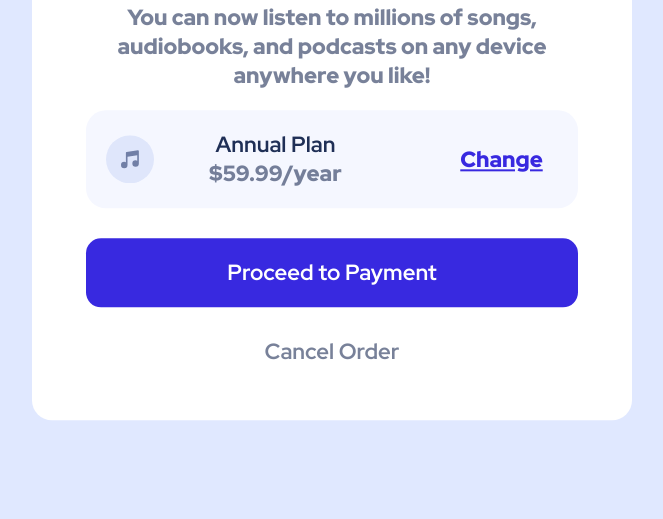
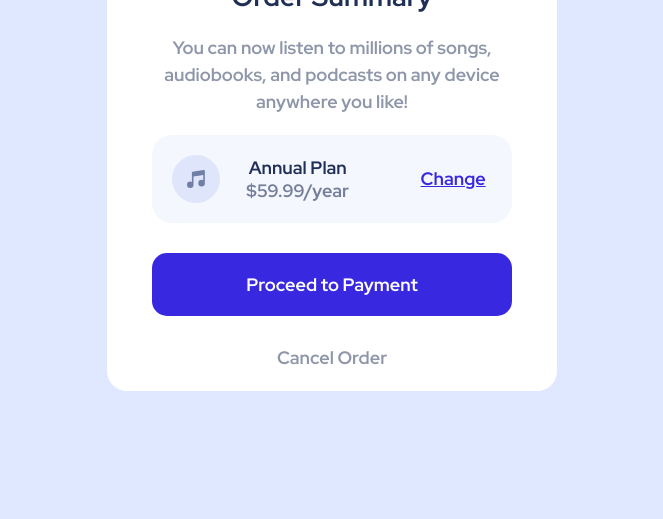
Before and after one commit to justcallmezino/Order-summary-component, a plain HTML site: page index.html in a window 1280 px wide. Shown: the part 397-916 px from the top of the page, without its empty margins (308-971 px from the left). Before the commit the page ends 818 px from the top, so only its background shows below. Drawn offline with Linux system fonts and the light colour scheme.

Commit message:
Update style.css

```diff
--- a/style.css
+++ b/style.css
@@ -1,6 +1,7 @@
 :root{
   --Pale-blue: hsl(225, 100%, 94%);
   --Bright-blue: hsl(245, 75%, 52%);
+  --White: #fff;
   --Very-pale-blue: hsl(225, 100%, 98%);
   --Desaturated-blue: hsl(224, 23%, 55%);
   --Dark-blue: hsl(223, 47%, 23%);
@@ -12,33 +13,39 @@
   padding: 0;
 }
 
+*, *::before *::after{
+  box-sizing: inherit;
+}
+
 body{
   font-family: "Red Hat Display", sans-serif;
   font-weight: 900;
   font-size: 16px;
   min-height: 100vh;
-  background-image: url(images/pattern-background-mobile.svg);
+  background: url(images/pattern-background-mobile.svg) var(--Pale-blue);
   background-repeat: no-repeat;
   background-size: contain;
-  background-color: var(--Pale-blue);
   padding: 10%;
-  position: relative;
+  display: flex;
+  justify-content: center;
+  align-items: center;
 }
 
 #card{
-  position: absolute;
-  top: 50%;
-  left: 50%;
-  transform: translate(-50%, -50%);
-  background-color: #fff;
+  width: 425px;
+  background-color: var(--White);
   border-radius: 20px;
   overflow: hidden;
   align-items: center;
   justify-content: center;
 }
 
+.top-card img{
+  width: 100%;
+}
+
 .bottom-card{
-  padding: 9%;
+  padding: 10%;
   color: var(--Dark-blue);
   text-align: center;
 }
@@ -46,9 +53,11 @@ body{
 .title{
   margin-bottom: 20px;
 }
+
 .subtitle{
+  line-height: 1.5em;
   margin-bottom: 20px;
-  opacity: 0.6;
+  opacity: 0.5;
 }
 
 .grid{
@@ -67,75 +76,76 @@ body{
 }
 
 .grid a{
+  grid-column: 7/9;
   color: var(--Bright-blue);
-  grid-column: 7/9;
+}
+
+.grid a:hover{
+  color: var(--Desaturated-blue);
 }
 
 .price{
+  font-family: 700;
   opacity: 0.6;
-}
-
-a.proceed-btn, a.cancel-btn{
-  font-weight: 700;
-  text-decoration: none;
 }
 
 a.proceed-btn{
   display: block;
   background-color: var(--Bright-blue);
-  color: #ffff;
+  color: var(--White);
   padding: 20px 0;
   margin: 30px 0;
   border-radius: 15px;
 }
 
+a.proceed-btn:hover{
+  background-color: var(--Desaturated-blue);
+}
+
 a.cancel-btn{
   color: var(--Dark-blue);
-  opacity: 0.6;
+  opacity: 0.5;
+}
+
+a.cancel-btn:hover{
+  opacity: 1;
+}
+
+a.proceed-btn, a.cancel-btn{
+  font-size: 18px;
+  font-weight: 700;
+  text-decoration: none;
 }
 
 @media screen and (min-width: 576px) {
-  body{
-    font-size: 16px;
-  }
   #card{
-    width: 500px;
     margin: 0 auto;
-  }
-
-  .top-card img{
-    width: 100%;
-  }
-  a.proceed-btn, a.cancel-btn{
-    font-weight: 700;
   }
 }
 
 @media screen and (min-width: 768px) {
   body{
-    font-size: 17px;
+    font-size: 20px;
   }
   #card{
-    width: 500px;
+    width: 600px;
     margin: 0 auto;
   }
   a.proceed-btn, a.cancel-btn{
+    font-size: 20px;
     font-weight: 700;
   }
 }
 
 @media screen and (min-width: 992px) {
   body{
-    font-size: 19px;
-    min-height: 100vh;
-    background-image: url(images/pattern-background-desktop.svg);
+    background-image: url(images/pattern-background-mobile.svg);
     background-repeat: no-repeat;
     background-size: contain;
-    position: relative;
+    place-content: center;
   }
   #card{
-    position: absolute;
-    width: 550px;
+    width: 600px;
     margin: 0 auto;
   }
   a.proceed-btn, a.cancel-btn{
@@ -145,29 +155,24 @@ a.cancel-btn{
 
 @media screen and (min-width: 1200px) {
   body{
-    font-size: 22px;
-    min-height: 100vh;
-    position: relative;
+    font-size: 18px;
+    font-weight: 700;
+    background-image: url(images/pattern-background-desktop.svg);
+    background-repeat: no-repeat;
+    background-size: contain;
+    display: flex;
+    justify-content: center;
+    align-items: center;
   }
   #card{
-    position: absolute;
-    width: 600px;
+    width: 450px;
     margin: 0 auto;
+  }
+  .bottom-card{
+    padding: 5% 10%;
   }
   a.proceed-btn, a.cancel-btn{
     font-weight: 700;
+    font-size: 18px;
   }
 }
-
-@media screen and (min-width: 1440px) {
-  body{
-    font-size: 24px;
-    min-height: 100vh;
-    position: relative;
-  }
-  #card{
-    position: absolute;
-    width: 600px;
-    margin: 0 auto;
-  }
-}
```
